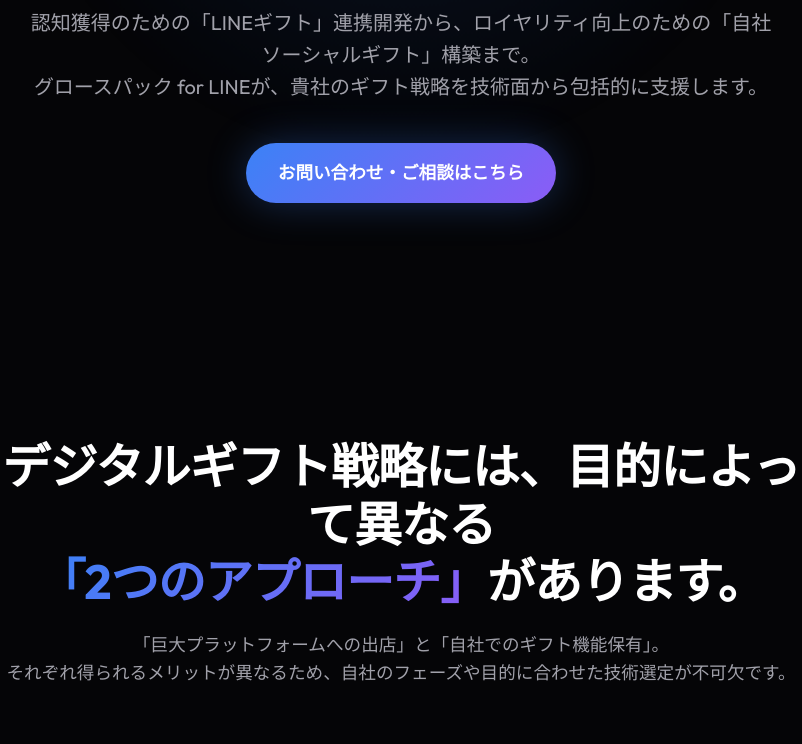
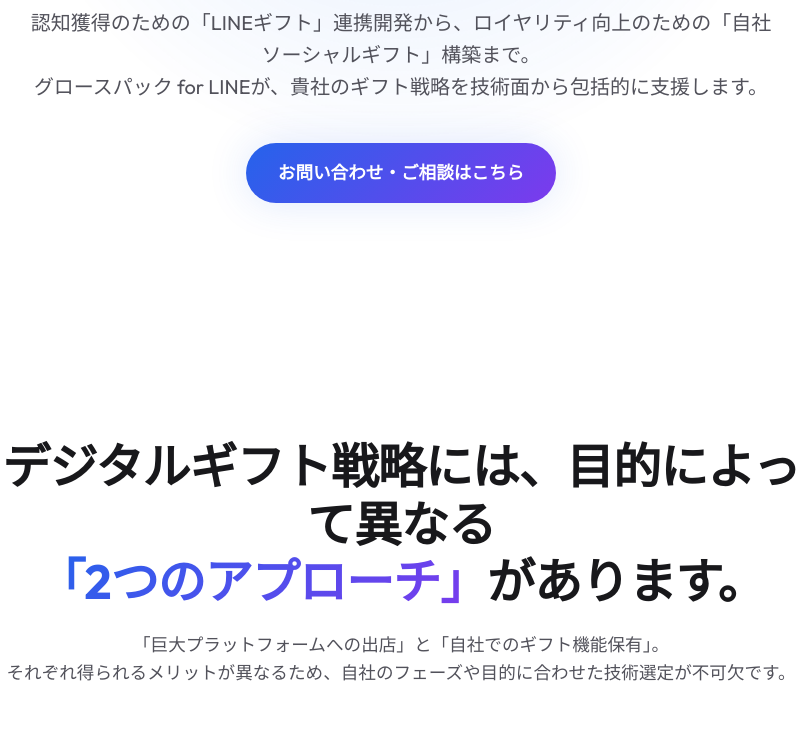
Before and after one commit to cm-AndoSadayoshi/lp-gift-asset, a website: page index.html in a window 1280 px wide. Shown: the part 462-1206 px from the top of the page, without its empty margins (239-1041 px from the left). Drawn offline with Linux system fonts and the light colour scheme.

Commit message:
style: Switch to light theme

```diff
--- a/style.css
+++ b/style.css
@@ -1,14 +1,14 @@
 :root {
-    --bg-color: #050507;
-    --surface-color: #121216;
-    --surface-hover: #1c1c22;
-    --text-primary: #ffffff;
-    --text-secondary: #a1a1aa;
-    --accent-primary: #3b82f6;
-    --accent-secondary: #8b5cf6;
-    --accent-gradient: linear-gradient(135deg, #3b82f6 0%, #8b5cf6 100%);
-    --accent-glow: 0 0 40px rgba(59, 130, 246, 0.3);
-    --border-color: #27272a;
+    --bg-color: #ffffff;
+    --surface-color: #f8fafc;
+    --surface-hover: #f1f5f9;
+    --text-primary: #18181b;
+    --text-secondary: #52525b;
+    --accent-primary: #2563eb;
+    --accent-secondary: #7c3aed;
+    --accent-gradient: linear-gradient(135deg, #2563eb 0%, #7c3aed 100%);
+    --accent-glow: 0 0 40px rgba(37, 99, 235, 0.15);
+    --border-color: #e4e4e7;
     --font-main: 'Outfit', sans-serif;
     --container-width: 1200px;
     --header-height: 80px;
```
